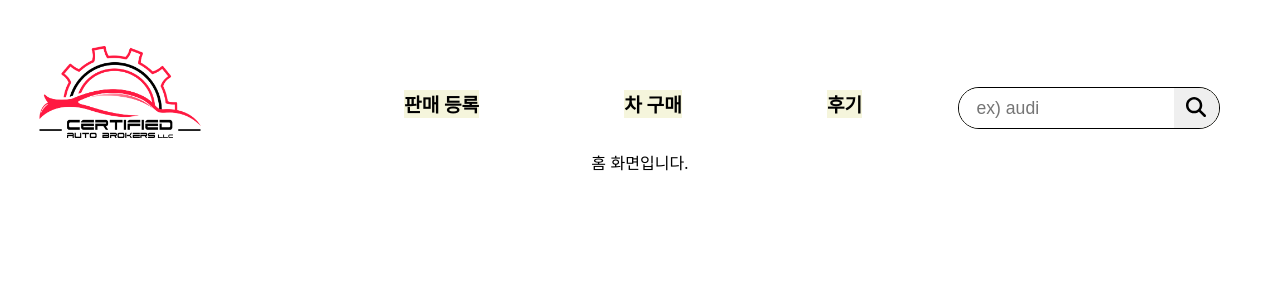
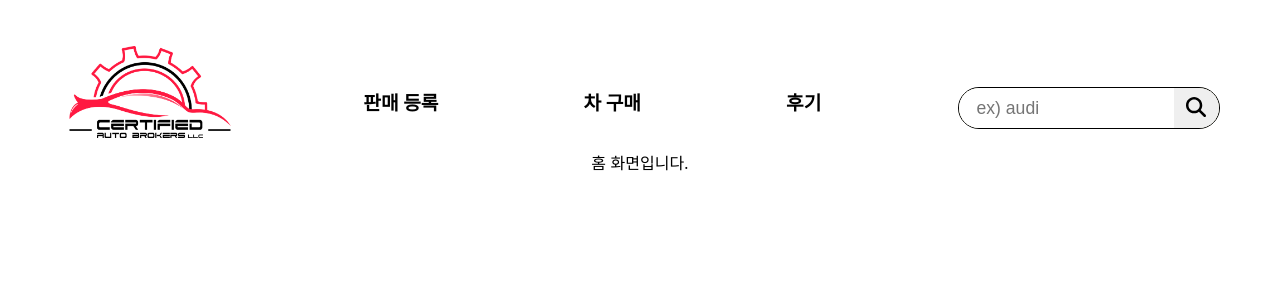
Before and after one commit to 96jin/React_Practice, a React (Create React App) app in the folder car-board/: page / in a window 1280 px wide. Shown: the top 300 px of the page. Built offline with nearby package versions, Linux system fonts and the light colour scheme; no server answers.

Commit message:
차량 게시판 만들기

```diff
--- a/car-board/src/App.css
+++ b/car-board/src/App.css
@@ -2,6 +2,7 @@
 .App{
   margin:0 auto;
   text-align: center;
+  position: relative;
   /* background-color: black; */
 }
 
--- a/car-board/src/App.js
+++ b/car-board/src/App.js
@@ -72,10 +72,11 @@ function App() {
       easySearchMaker.maker.includes(cars.car_maker)
       ))
     postList = newPostList.slice(firstIndex, lastIndex)
-    console.log(newPostList)
+    // console.log(newPostList)
   }else{
     newPostList = carInfo
   }
+
 
   if (isSearch){
     newPostList = newPostList.filter(cars=>(
@@ -84,15 +85,9 @@ function App() {
       )))
       postList = newPostList.slice(firstIndex, lastIndex)
     }
-
-  // if (isSearch){
-  //   newPostList = carInfo.filter(cars=>(
-  //     cars.car_name.toUpperCase().includes(searchValue.toUpperCase()) ||
-  //     cars.car_maker.toUpperCase().includes(searchValue.toUpperCase()
-  //     )))
-  //     postList = newPostList.slice(firstIndex, lastIndex)
-  //     console.log(newPostList)
-  //   }
+  useEffect(() => {
+    setPageNum(1)
+  },[easySearchMaker])
 
   // const sortByEasySearch  = (sort) => {
   //   console.log(easySearchMaker[sort])
@@ -117,13 +112,14 @@ function App() {
         setIsSearch={setIsSearch}
         setSearchValue={setSearchValue}
         setPageNum={setPageNum}
+        setEasySearchMaker={setEasySearchMaker}
         />
         <Routes>
           <Route exact path='/' element={<Home/>}/>
           <Route
             path='/buy/*'
             element={
-            <Board postList={postList} totalCar={newPostList.length} buttonLen={Math.ceil((isSearch ? newPostList.length : carInfo.length)/postPerPage)}
+            <Board postList={postList} totalCar={newPostList.length} buttonLen={Math.ceil(newPostList.length/postPerPage)}
             pageNum={pageNum} setPageNum={setPageNum} carMaker={carMaker} setEasySearchMaker={setEasySearchMaker} easySearchMaker={easySearchMaker}/>}
             />
             <Route path='/sell' element={<SellPage/>}/>
--- a/car-board/src/components/Board.jsx
+++ b/car-board/src/components/Board.jsx
@@ -39,9 +39,7 @@ export default function Board({postList,totalCar,buttonLen,pageNum,setPageNum,ca
         maker :easySearchMaker.maker.filter((newmaker)=>newmaker !== e.target.textContent)})
     }
   }
-  // console.log('객체')
-  // console.log(easySearchMaker)
-  // console.log(carMaker)
+
   return (
     <>
       <main className='board'>
--- a/car-board/src/components/Header.jsx
+++ b/car-board/src/components/Header.jsx
@@ -2,15 +2,22 @@ import React, { useRef, useState } from 'react'
 import { Link, useNavigate} from 'react-router-dom'
 import './css/header.css'
 
-export default function Header({setSearchValue,setIsSearch,setPageNum}) {
-
+export default function Header({setSearchValue,setIsSearch,setPageNum,setEasySearchMaker}) {
+  const divBarRef = useRef([])
+  const navListRef = useRef()
   let nav = useNavigate()
+  // 페이지 이동시 buy 페이지 초기화
   const handleResetBuyPage = () => {
+    inputRef.current.value=''
+    setEasySearchMaker({
+      maker:[],dis:[],price:[],year:[]})
     setIsSearch('')
+    handleSlideBar(1)
   }
 
   const [isMenuHide, setIsMenuHide] = useState(true)
   const inputRef = useRef()
+  // 검색기능 누르면
   const handleSearch = (e) => {
     e.preventDefault()
     setSearchValue(inputRef.current.value)
@@ -19,6 +26,23 @@ export default function Header({setSearchValue,setIsSearch,setPageNum}) {
     setIsSearch(true)
     nav('/buy')
   }
+
+  // 메뉴 언더바
+  const handleSlideBar = (i) => {
+    divBarRef.current.forEach((current,idx)=>{
+      console.log(current)
+      console.log(idx)
+      if(i===idx){
+        console.log(current)
+        current.style.width = '100%'
+      }
+      else{
+        current.style.width ='0px'
+      }
+    })
+  }
+  // handleSlideBar(1)
+
   return (
     <>
       <div className={isMenuHide ?'mobile-menu menu-hide' : 'mobile-menu'}>
@@ -32,15 +56,37 @@ export default function Header({setSearchValue,setIsSearch,setPageNum}) {
           <span onClick={()=>setIsMenuHide(!isMenuHide)}>후기</span>
         </Link>
       </div>
+
       <div className='header'>
         <div className="logo">
-          <Link to="/"><img src="/img/logo3.png" alt="" /></Link>
+          <Link to="/" onClick={()=>handleSlideBar()}>
+            <img src="/img/logo3.png" alt="logo" />
+          </Link>
         </div>
         <div className="nav">
-          <div className='slide-bar'></div>
-          <Link to='/sell'><div className='nav-list'>판매 등록</div></Link>
-          <Link onClick={handleResetBuyPage} to='/buy'><div className='nav-list'>차 구매</div></Link>
-          <Link to='review'><div className='nav-list'>후기</div></Link>
+          <Link to='/sell'>
+            <div className='nav-list' ref={navListRef}
+            onClick={()=>handleSlideBar(0)}
+            >
+            판매 등록
+              <div ref={(el)=>divBarRef.current[0]=el}></div>
+            </div>
+          </Link>
+          <Link onClick={handleResetBuyPage} to='/buy'>
+            <div className='nav-list'
+            >
+              차 구매
+              <div ref={(el)=>divBarRef.current[1]=el}></div>
+            </div>
+          </Link>
+          <Link to='review'>
+            <div className='nav-list'
+            onClick={()=>handleSlideBar(2)}
+            >
+            후기
+            <div ref={(el)=>divBarRef.current[2]=el}></div>
+            </div>
+          </Link>
         </div>
         <div className="search">
           <div className="hambergur">
--- a/car-board/src/components/css/board.css
+++ b/car-board/src/components/css/board.css
@@ -15,6 +15,9 @@
   height:700px;
   position: sticky;
   top:20px;
+  padding-left: 2%;
+  padding-top: 10px;
+  box-sizing: border-box;
 }
 .left-title{
   font-size: 0.5rem;
@@ -22,8 +25,13 @@
   color: white;
   border-radius: 10px;
   width:96%;
-  margin: 0 auto;
+  max-width: 260px;
+  /* margin: 0 auto; */
   cursor:pointer;
+  transition: .2s;
+}
+.left-title:hover{
+  background-color:#a70e25;
 }
 .left-title>h1{
   /* background-color: #2f3542; */
@@ -35,6 +43,7 @@
   overflow: hidden;
   /* opacity: 0.5; */
   transition: .4s;
+  max-width: 260px;
 }
 .easy-search-box-show{
   /* background-color: #b70f28; */
@@ -42,6 +51,8 @@
   height:90%;
   transition: .4s;
   overflow: scroll;
+  max-width: 260px;
+
   /* border-radius: 20px; */
 }
 .easy-search-box-show::-webkit-scrollbar{
@@ -77,19 +88,34 @@
 .maker-wrap{
   font-weight: 400;
   cursor:pointer;
-  margin-left: 5px;
+  /* margin-left: 5px; */
+  padding-left: 5px;
+  box-sizing: border-box;
   height:250px;
   overflow-y: scroll;
   position: relative;
   transition: .2s;
   text-align: left;
+  background-color: #f9fafb;
 }
 .maker-wrap .checked{
-  background-color: #2f3542;
+  background-color: #9ea7aa;
   color:white;
   border-radius: 0px;
   width:90%;
 }
+
+.maker-wrap div{
+  transition: .2s;
+  width:90%;
+}
+
+.maker-wrap div:hover{
+  background-color: #c7c7c7;
+  width:90%;
+  color:white;
+}
+
 .maker-wrap::-webkit-scrollbar{
   width:2px;
   background-color: #2f3542;
@@ -116,8 +142,8 @@
   margin:0 auto;
 }
 .distance-wrap{
-  /* background-color: #b70f28; */
-  height: 100%;
+  background-color: #f9fafb;
+  height: 100px;
 }
 
 .year-search{
@@ -134,8 +160,8 @@
   margin:0 auto;
 }
 .year-wrap{
-  /* background-color: yellow; */
-  height:100%;
+  background-color: #f9fafb;
+  height:100px;
 }
 
 .price-search{
@@ -153,8 +179,8 @@
   margin:0 auto;
 }
 .price-wrap{
-  /* background-color: blueviolet; */
-  height:100%;
+  background-color: #f9fafb;
+  height:100px;
 }
 
 .right-up{
@@ -284,7 +310,7 @@
     grid-template-rows: repeat(12, 1fr);
     height: calc(90vh - 120px);
     min-height: 450px;
-    min-width: 0px;
+    min-width: 310px;
   }
 
   .post{
--- a/car-board/src/components/css/footer.css
+++ b/car-board/src/components/css/footer.css
@@ -1,7 +1,7 @@
 
 .footer{
   height:100px;
-  background-color: burlywood;
+  background-color: #ffffff;
   display:flex;
   justify-content: center;
 }
--- a/car-board/src/components/css/header.css
+++ b/car-board/src/components/css/header.css
@@ -22,42 +22,71 @@ a{
   position: relative;
 }
 .logo img{
-  left:50%;
+  left:63%;
   transform: translateX(-50%);
   bottom:0;
   position: absolute;
   width:70%;
   min-width: 150px;
-  color:red;
 }
 
 .header>.nav{
   /* background-color: blue; */
   width:95%;
   display:flex;
-  justify-content: space-between;
+  justify-content: space-around;
   align-items: flex-end;
   height:95%;
-  margin-left: -10%;
+  margin-left: -5%;
+}
+/* 가상요소 */
+/* .nav a:first-child::before{
+  content:'';
+  width:0px;
+  bottom:30px;
+  height: 2px;
+  left:413px;
+  position: absolute;
+  background-color: #7f0000;
+  transition:.2s;
+}
+.nav a:first-child:hover::before{
+  width:80px;
 }
 
-/* 밑줄 바 */
-/* .slide-bar{
+.nav a:nth-child(2)::before{
+  content:'';
+  width:10px;
+  height: 10px;
   position: absolute;
-  bottom: 20px;
-  width: 250px;
-  height:2px;
+  background-color: #7f0000;
+}
+
+.nav a:last-child::before{
+  content:'';
+  width:10px;
+  height: 10px;
+  position: absolute;
   background-color: #7f0000;
 } */
 
 
 .nav-list{
   width: 100%;
-  background-color: beige;
+  /* background-color: beige; */
   font-size: 1.2rem;
   font-weight: 700;
   color:black;
   margin-bottom: 20px;
+  position:relative;
+}
+
+.nav-list div{
+  /* background-color: white; */
+  height:2px;
+  width: 0%;
+  box-shadow: 0 3px 1px #b70f28;
+  transition:.2s;
 }
 
 
@@ -161,6 +190,9 @@ a{
   .header{
     min-width: 740px;
   }
+  .logo img{
+    left:50%;
+  }
 }
 
 @media screen and (max-width:540px){
```
